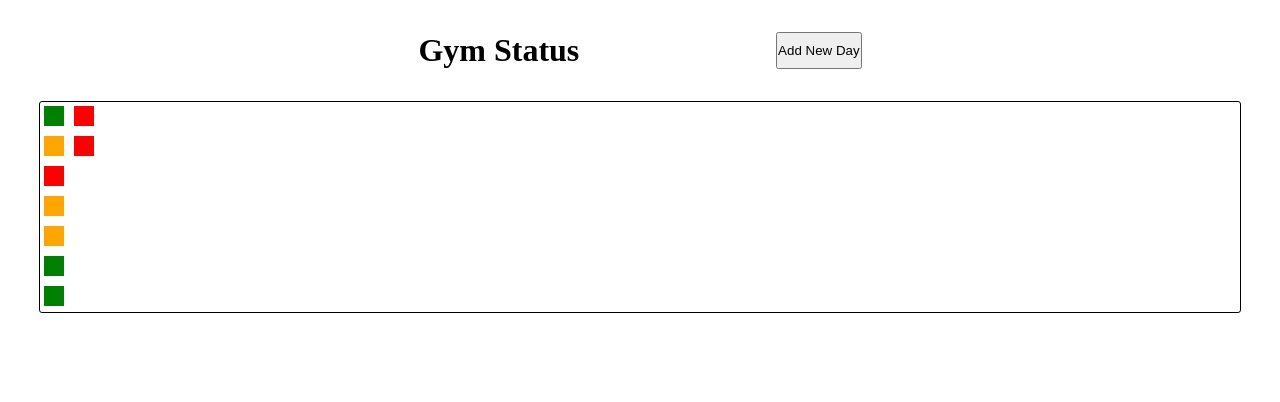
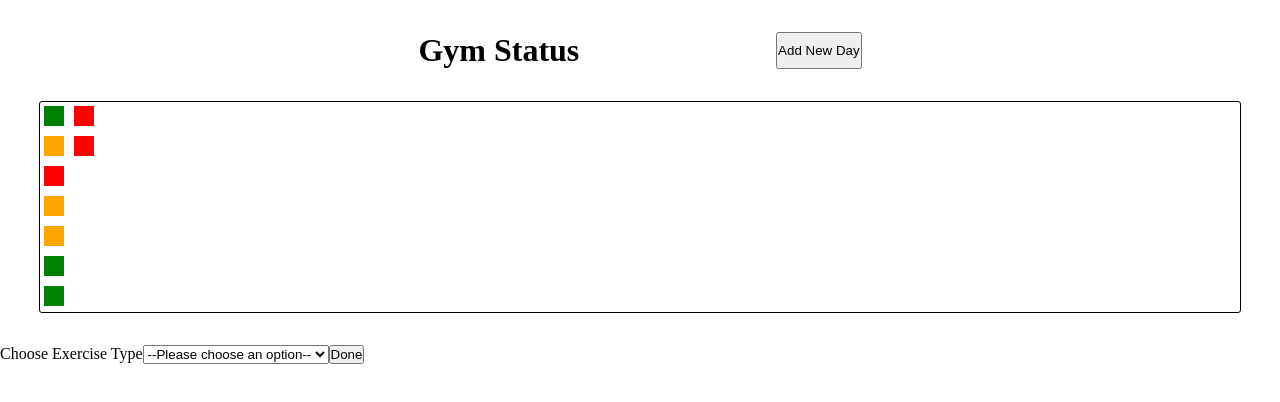
Before and after one commit to Shamoleambo/gym-status, a React (Vite) app: page / in a window 1280 px wide. Shown: the top 402 px of the page. Built offline with nearby package versions, Linux system fonts and the light colour scheme.

Commit message:
feat: create Form component

```diff
--- a/src/App.jsx
+++ b/src/App.jsx
@@ -2,6 +2,7 @@ import { useState } from 'react'
 import { ProgressCalendar } from './components/ProgressCalendar'
 import { Header } from './components/Header'
 import './App.css'
+import { Form } from './components/Form'
 
 function App() {
   const [days, setDays] = useState([
@@ -27,6 +28,7 @@ function App() {
     <>
       <Header onAddDay={addDaySquare} />
       <ProgressCalendar days={days} />
+      <Form />
     </>
   )
 }
--- /dev/null
+++ b/src/components/Form.jsx
@@ -0,0 +1,44 @@
+import { useState } from 'react'
+import { ExerciseForm } from './ExerciseForm'
+import { CardioFrom } from './CardioForm'
+
+export function Form() {
+  const [formType, setFormType] = useState('')
+
+  let followingForm
+  if (formType === 'A') {
+    followingForm = (
+      <>
+        <div className='form-control-exercise'>
+          <h2>Type A</h2>
+          <ExerciseForm name='Trapézio' />
+          <ExerciseForm name='Bíceps' />
+          <ExerciseForm name='Abdominal' />
+          <CardioFrom />
+        </div>
+      </>
+    )
+  }
+
+  return (
+    <form className='form'>
+      <label htmlFor='exerciseType'>Choose Exercise Type</label>
+      <select
+        name='exercise'
+        id='exerciseType'
+        onChange={(e) => setFormType(e.target.value)}
+      >
+        <option value=''>--Please choose an option--</option>
+        <option value='A'>A</option>
+        <option value='B'>B</option>
+        <option value='C'>C</option>
+        <option value='D'>D</option>
+        <option value='E'>E</option>
+      </select>
+      {followingForm}
+      <button className='btn-form' type='submit'>
+        Done
+      </button>
+    </form>
+  )
+}
```
